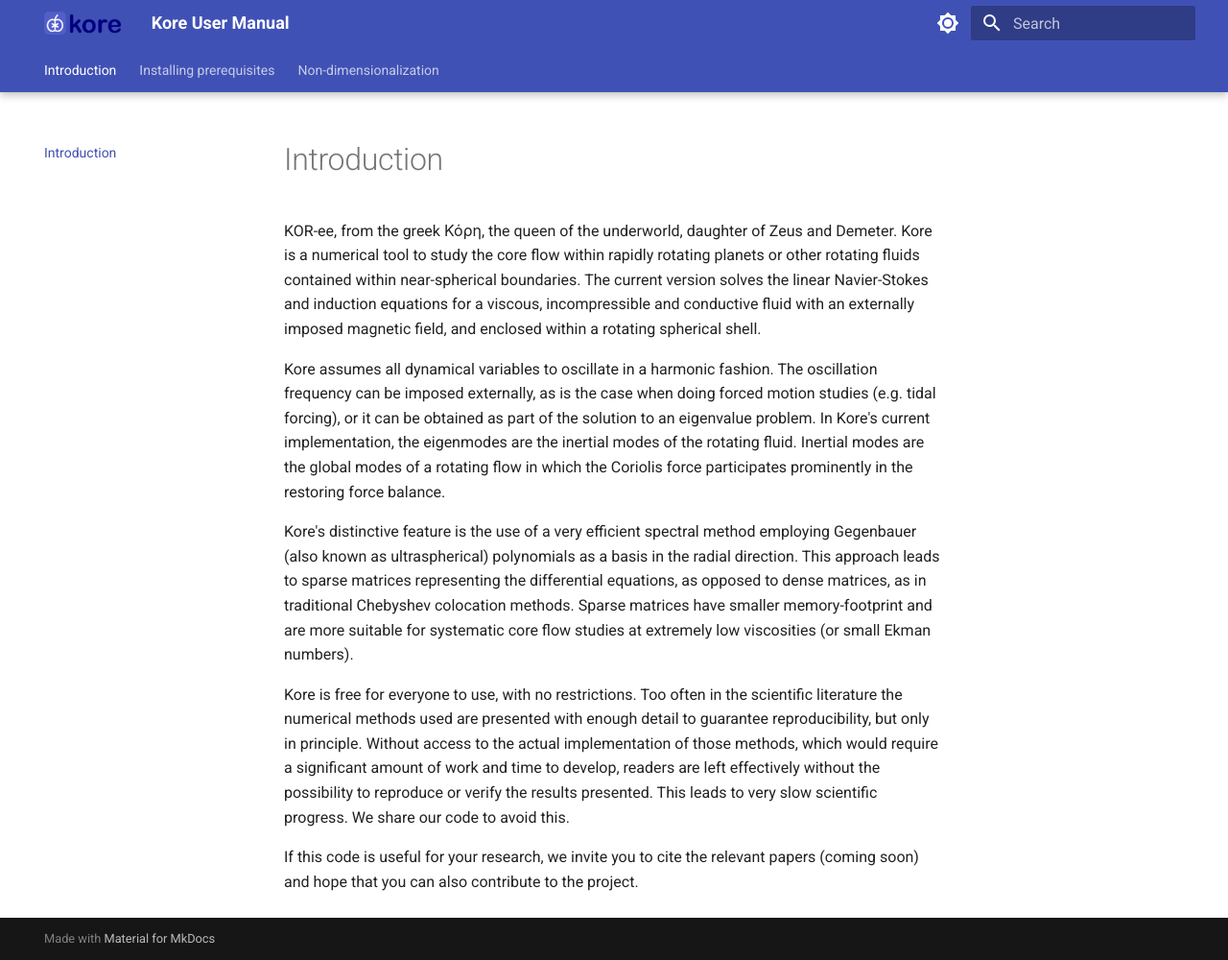
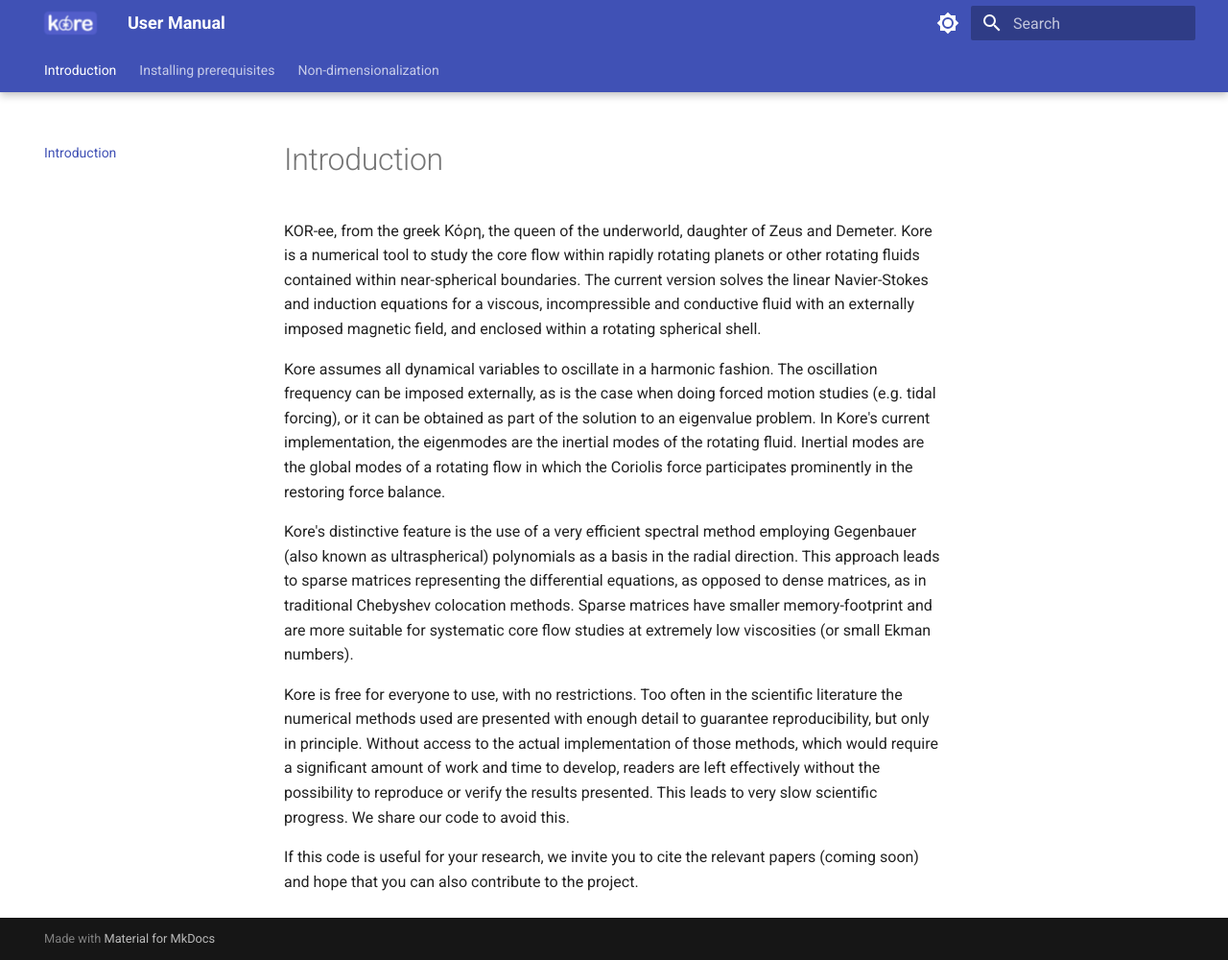
Before and after one commit to repepo/kore, an MkDocs documentation site: the page built from docs/index.md, in a window 1280 px wide and 1000 px high. Shown: the whole window at 96% size. Built offline with MkDocs 1.6.1 and Material for MkDocs 9.7.7, drawn with Linux system fonts in a browser that asks for light colours.

Commit message:
Changed logo

```diff
--- a/mkdocs.yml
+++ b/mkdocs.yml
@@ -1,8 +1,8 @@
-site_name: Kore User Manual
+site_name: User Manual
 
 theme:
   name: material
-  logo: assets/test2.png
+  logo: assets/test1.png
   language: en
   features:
     - navigation.tracking
```
Also changed, not shown: docs/assets/test1.png (added).
